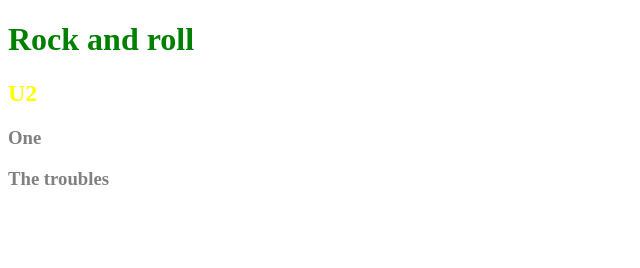
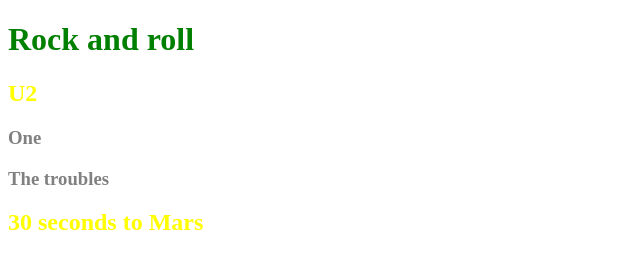
Before and after one commit to Lidia-Andriyanova/assay, a plain HTML site: page index.html in a window 1280 px wide. Shown: the whole page, without its empty margins (0-640 px from the left). Drawn offline with Linux system fonts and the light colour scheme.

Commit message:
Add 30s to Mars

```diff
--- a/index.html
+++ b/index.html
@@ -11,5 +11,6 @@
     <h2>U2</h2>
     <h3>One</h3>
     <h3>The troubles</h3>
+    <h2>30 seconds to Mars</h2>
 </body>
 </html>
```
